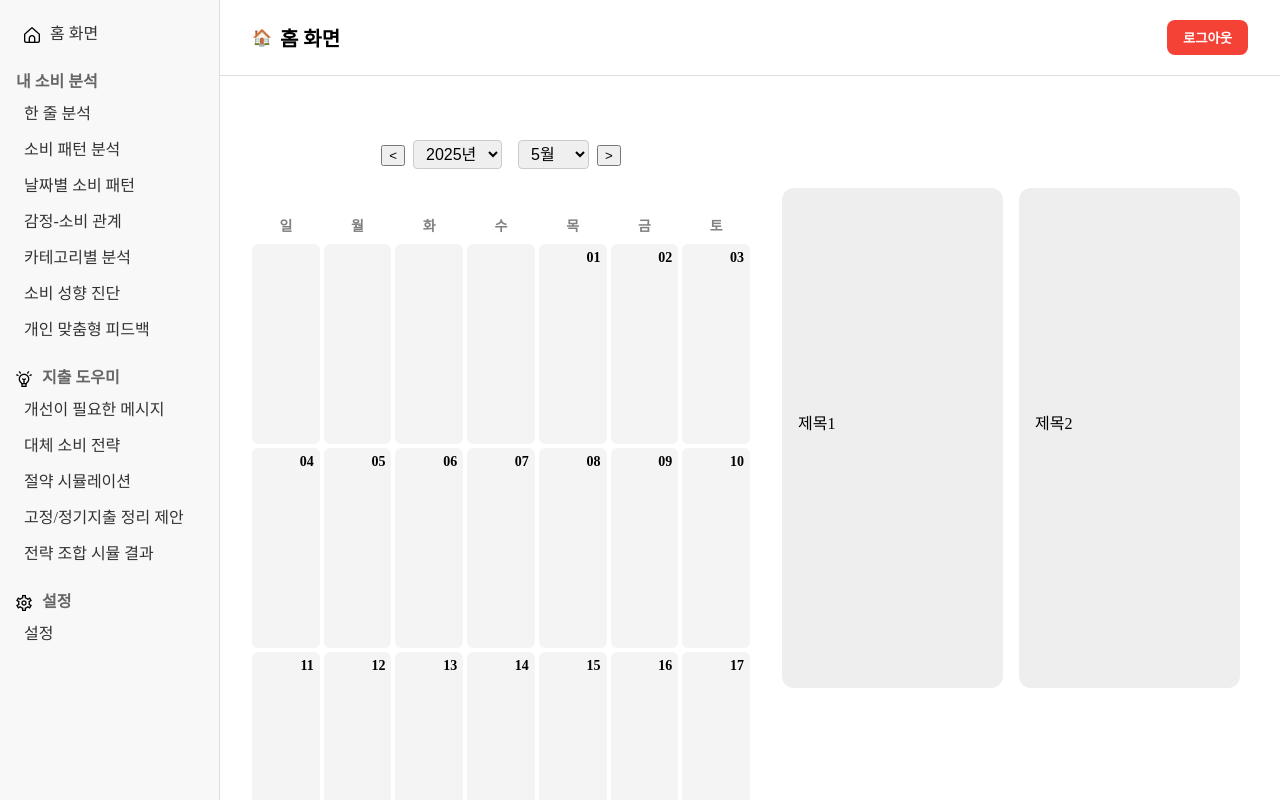
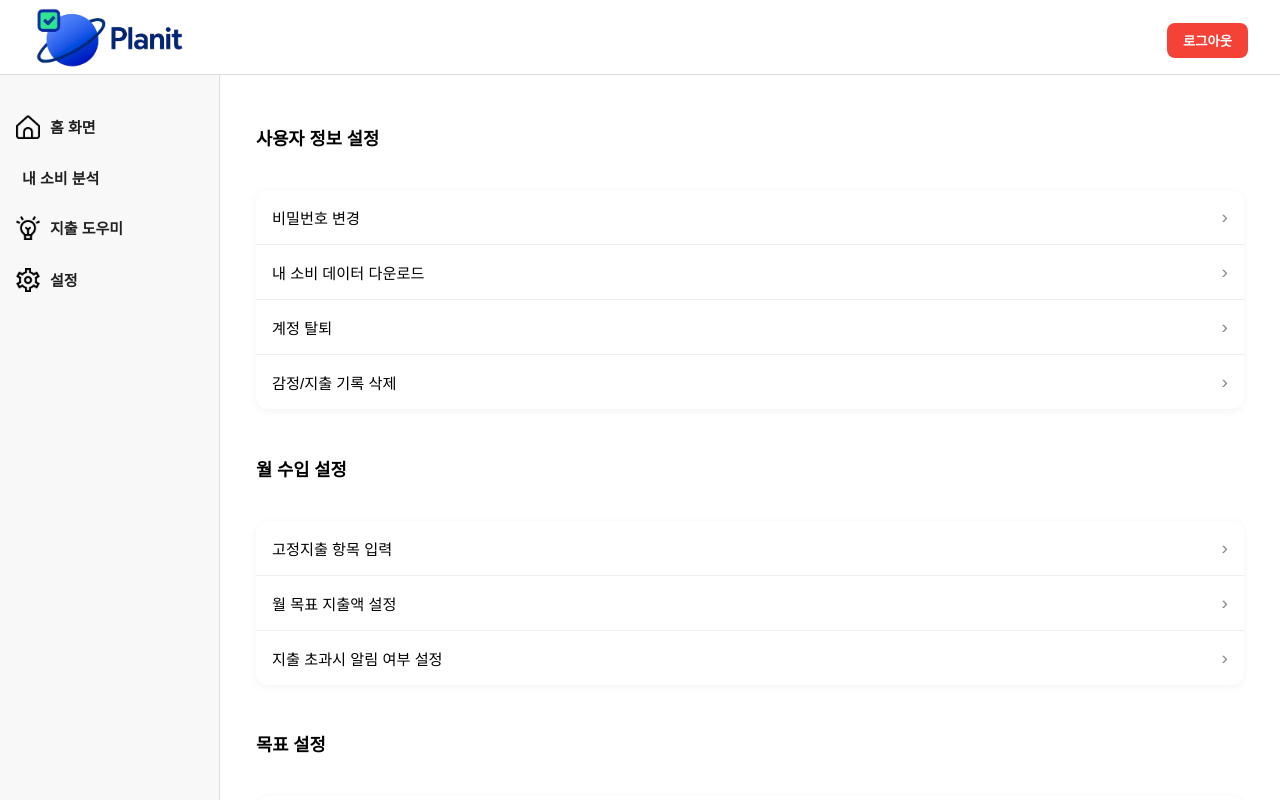
Before and after one commit to jiminh03/planit_project, a Vue app in the folder planit-front/front/: page /settings in a window 1280 px wide. Shown: the top 800 px of the page. Built offline with nearby package versions, Linux system fonts and the light colour scheme.

Commit message:
fix logo and sidebar location

```diff
--- a/planit-front/front/src/App.vue
+++ b/planit-front/front/src/App.vue
@@ -1,17 +1,18 @@
-<!-- App.vue -->
 <template>
-  <router-view />
+  <div class="app-layout">
+    <TopHeader />
+    <div class="main-layout">
+      <SidebarMenu />
+      <div class="content-view">
+        <router-view />
+      </div>
+    </div>
+  </div>
 </template>
 
-
 <script setup>
-import { onMounted } from 'vue'
-
-const theme = 'light' // 또는 localStorage 등
-
-onMounted(() => {
-  document.body.className = theme // body에 직접 적용
-})
+import TopHeader from '@/components/TopHeader.vue'
+import SidebarMenu from '@/components/SidebarMenu.vue'
 </script>
 
 <style>
@@ -20,18 +21,17 @@ html, body, #app {
   padding: 0;
   width: 100%;
   height: 100%;
-  /* overflow: hidden; */
   box-sizing: border-box;
 }
 
 *, *::before, *::after {
   box-sizing: inherit;
 }
-background-color: var(--bg-color);
-color: var(--text-color);
 
 body {
   font-family: sans-serif;
+  background-color: var(--bg-color);
+  color: var(--text-color);
 }
 
 body.light {
@@ -43,9 +43,21 @@ body.dark {
   --bg-color: #1e1e1e;
   --text-color: #f0f0f0;
 }
-.sidebar {
-  background-color: var(--bg-color);
-  color: var(--text-color);
+
+.app-layout {
+  display: flex;
+  flex-direction: column;
+  height: 100vh;
 }
 
+.main-layout {
+  display: flex;
+  flex: 1;
+}
+
+.content-view {
+  flex: 1;
+  padding: 20px;
+  overflow-y: auto;
+}
 </style>
--- a/planit-front/front/src/components/SidebarMenu.vue
+++ b/planit-front/front/src/components/SidebarMenu.vue
@@ -1,50 +1,81 @@
-<!-- SidebarMenu.vue -->
 <template>
   <div class="sidebar">
     <nav class="menu">
-      <router-link to="/" class="menu-item" exact-active-class="active">
-        <img src="@/assets/home_icon.png" alt="홈 화면" class="icon" />
-        홈 화면
-      </router-link>
+      <!-- 홈 화면 -->
+      <div class="menu-group-wrapper">
+        <router-link to="/" class="menu-group" exact-active-class="active">
+          <img src="@/assets/home_icon.png" alt="홈 화면" class="icon" />
+          <span class="menu-group-title">홈 화면</span>
+        </router-link>
+      </div>
 
-      <div class="menu-section">내 소비 분석</div>
-      <router-link to="/analysis/summary" class="menu-item">한 줄 분석</router-link>
-      <router-link to="/analysis/pattern" class="menu-item">소비 패턴 분석</router-link>
-      <router-link to="/analysis/date" class="menu-item">날짜별 소비 패턴</router-link>
-      <router-link to="/analysis/emotion" class="menu-item">감정-소비 관계</router-link>
-      <router-link to="/analysis/category" class="menu-item">카테고리별 분석</router-link>
-      <router-link to="/analysis/type" class="menu-item">소비 성향 진단</router-link>
-      <router-link to="/analysis/feedback" class="menu-item">개인 맞춤형 피드백</router-link>
+      <!-- 내 소비 분석 -->
+      <div class="menu-group-wrapper">
+        <router-link to="/analysis" class="menu-group">
+          <span class="menu-group-title">내 소비 분석</span>
+        </router-link>
+        <div class="submenu">
+          <router-link to="/analysis/summary" class="menu-subitem">한 줄 분석</router-link>
+          <router-link to="/analysis/pattern" class="menu-subitem">소비 패턴 분석</router-link>
+          <router-link to="/analysis/date" class="menu-subitem">날짜별 소비 패턴</router-link>
+          <router-link to="/analysis/emotion" class="menu-subitem">감정-소비 관계</router-link>
+          <router-link to="/analysis/category" class="menu-subitem">카테고리별 분석</router-link>
+          <router-link to="/analysis/type" class="menu-subitem">소비 성향 진단</router-link>
+          <router-link to="/analysis/feedback" class="menu-subitem">개인 맞춤형 피드백</router-link>
+        </div>
+      </div>
 
-      <div class="menu-section">
-        <img src="@/assets/lightbulb_icon.png" alt="지출 도우미" class="icon" />
-        지출 도우미
+      <!-- 지출 도우미 -->
+      <div class="menu-group-wrapper">
+        <router-link to="/guide" class="menu-group">
+          <img src="@/assets/lightbulb_icon.png" alt="지출 도우미" class="icon" />
+          <span class="menu-group-title">지출 도우미</span>
+        </router-link>
+        <div class="submenu">
+          <router-link to="/guide/message" class="menu-subitem">개선이 필요한 메시지</router-link>
+          <router-link to="/guide/strategy" class="menu-subitem">대체 소비 전략</router-link>
+          <router-link to="/guide/simulation" class="menu-subitem">절약 시뮬레이션</router-link>
+          <router-link to="/guide/fixed" class="menu-subitem">고정/정기지출 정리 제안</router-link>
+          <router-link to="/guide/combo" class="menu-subitem">전략 조합 시뮬 결과</router-link>
+        </div>
       </div>
-      <router-link to="/guide/message" class="menu-item">개선이 필요한 메시지</router-link>
-      <router-link to="/guide/strategy" class="menu-item">대체 소비 전략</router-link>
-      <router-link to="/guide/simulation" class="menu-item">절약 시뮬레이션</router-link>
-      <router-link to="/guide/fixed" class="menu-item">고정/정기지출 정리 제안</router-link>
-      <router-link to="/guide/combo" class="menu-item">전략 조합 시뮬 결과</router-link>
 
-      <div class="menu-section">
-        <img src="@/assets/settings_icon.png" alt="서ㄹ정" class="icon" />
-        설정
+      <!-- 설정 -->
+      <div class="menu-group-wrapper">
+        <router-link to="/settings" class="menu-group">
+          <img src="@/assets/settings_icon.png" alt="설정" class="icon" />
+          <span class="menu-group-title">설정</span>
+        </router-link>
+        <div class="submenu">
+          <router-link to="/settings" class="menu-subitem">설정</router-link>
+        </div>
       </div>
-      <router-link to="/settings" class="menu-item">설정</router-link>
     </nav>
   </div>
 </template>
+
+<script setup>
+// no logic needed
+</script>
 
 <style scoped>
 .sidebar {
   width: 220px;
   min-width: 220px;
-  height: 100vh;
   background-color: #f8f8f8;
   padding: 1rem;
   box-sizing: border-box;
   border-right: 1px solid #ddd;
+  height: 100%;
   overflow: auto;
+}
+
+.menu-group-wrapper {
+  position: relative;
+}
+
+.menu-group-wrapper:hover .submenu {
+  display: block;
 }
 
 .menu {
@@ -53,21 +84,37 @@
   gap: 0.25rem;
 }
 
-.menu-section {
-  margin-top: 1rem;
-  font-weight: bold;
-  color: #666;
+.menu-group {
+  display: flex;
+  align-items: center;
+  margin-top: 1.5rem;
+  text-decoration: none;
 }
 
-.menu-item {
+.menu-group-title {
+  margin-left: 6px;
+  font-weight: bold;
+  font-size: 15px;
+  color: #222;
+}
+
+.submenu {
+  display: none;
+  flex-direction: column;
+}
+
+.menu-subitem {
+  padding-left: 32px;
+  font-size: 14px;
+  color: #333;
   text-decoration: none;
-  color: #333;
+  display: block;
   padding: 4px 8px;
   border-radius: 6px;
   transition: background 0.2s;
 }
 
-.menu-item:hover {
+.menu-subitem:hover {
   background-color: #eee;
 }
 
@@ -77,9 +124,8 @@
 }
 
 .icon {
-  width: 16px;
-  height: 16px;
-  vertical-align: middle;
-  margin-right: 6px;
+  width: 24px;
+  height: 24px;
+  margin-right: 4px;
 }
 </style>
--- a/planit-front/front/src/components/TopHeader.vue
+++ b/planit-front/front/src/components/TopHeader.vue
@@ -1,13 +1,14 @@
-<!-- TopHeader.vue -->
 <template>
   <header class="top-header">
     <div class="title-area">
-      <span class="icon">🏠</span>
-      <h1>홈 화면</h1>
+      <router-link to="/" class="menu-group" exact-active-class="active">
+        <img src="@/assets/logo.png" alt="LOGO" class="icon" />
+      </router-link>
     </div>
     <button class="logout-button" @click="handleLogout">로그아웃</button>
   </header>
 </template>
+
 
 <script setup>
 import { useRouter } from 'vue-router'
@@ -25,10 +26,12 @@ function handleLogout() {
   display: flex;
   justify-content: space-between;
   align-items: center;
-  padding: 1.25rem 2rem;
+  padding: 0.5rem 2rem 0.1rem 2rem;
   border-bottom: 1px solid #ddd;
   background-color: white;
   flex-shrink: 0;
+  z-index: 1000;
+  position: relative;
 }
 
 .title-area {
@@ -41,6 +44,11 @@ function handleLogout() {
   font-size: 20px;
   font-weight: bold;
   margin: 0;
+}
+
+.icon {
+  width: 150x;
+  height: 60px;
 }
 
 .logout-button {
--- /dev/null
+++ b/planit-front/front/src/views/AnalysisView.vue
@@ -0,0 +1,39 @@
+<template>
+  <div class="content">
+    <p>AnalysisView</p>
+  </div>
+
+</template>
+
+<script setup>
+
+</script>
+
+<style scoped >
+.layout {
+  display: flex;
+  height: 100vh;
+  width: 100vw;
+  overflow: hidden;
+}
+
+.main-content {
+  flex: 1;
+  display: flex;
+  flex-direction: column;
+  height: 100%;
+  overflow: hidden;
+}
+
+.content-body {
+  flex: 1;
+  padding: 2rem;
+  box-sizing: border-box;
+  overflow: auto;
+}
+
+.content {
+  padding: 1rem;
+  flex: 1;
+}
+</style>
--- /dev/null
+++ b/planit-front/front/src/views/GuideView.vue
@@ -0,0 +1,38 @@
+<template>
+  <div class="content">
+    <p>GuideView</p>
+  </div>
+</template>
+
+<script setup>
+
+</script>
+
+<style scoped >
+.layout {
+  display: flex;
+  height: 100vh;
+  width: 100vw;
+  overflow: hidden;
+}
+
+.main-content {
+  flex: 1;
+  display: flex;
+  flex-direction: column;
+  height: 100%;
+  overflow: hidden;
+}
+
+.content-body {
+  flex: 1;
+  padding: 2rem;
+  box-sizing: border-box;
+  overflow: auto;
+}
+
+.content {
+  padding: 1rem;
+  flex: 1;
+}
+</style>
--- a/planit-front/front/src/views/HomeView.vue
+++ b/planit-front/front/src/views/HomeView.vue
@@ -1,22 +1,13 @@
 <!-- HomeView.vue -->
 <template>
-  <div class="home-container">
-    <SidebarMenu />
-    <div class="main-content">
-      <TopHeader />
-      <div class="content-body">
-        <CalendarSection @open-modal="openModal" />
-        <CardWidgets />
-      </div>
-
-    </div>
+  <div class="content-body">
+    <CalendarSection @open-modal="openModal" />
+    <CardWidgets />
   </div>
 </template>
 
 <script setup>
 import { ref } from 'vue'
-import SidebarMenu from '../components/SidebarMenu.vue'
-import TopHeader from '../components/TopHeader.vue'
 import CalendarSection from '../components/CalendarSection.vue'
 import CardWidgets from '../components/CardWidgets.vue'
 
--- /dev/null
+++ b/planit-front/front/src/views/SettingsView.vue
@@ -0,0 +1,100 @@
+<template>
+  <div class="content">
+    <div class="settings-section">
+      <h2>사용자 정보 설정</h2>
+      <ul class="settings-card">
+        <li>비밀번호 변경 <span class="arrow">›</span></li>
+        <li>내 소비 데이터 다운로드 <span class="arrow">›</span></li>
+        <li>계정 탈퇴 <span class="arrow">›</span></li>
+        <li>감정/지출 기록 삭제 <span class="arrow">›</span></li>
+      </ul>
+
+      <h2>월 수입 설정</h2>
+      <ul class="settings-card">
+        <li>고정지출 항목 입력 <span class="arrow">›</span></li>
+        <li>월 목표 지출액 설정 <span class="arrow">›</span></li>
+        <li>지출 초과시 알림 여부 설정 <span class="arrow">›</span></li>
+      </ul>
+
+      <h2>목표 설정</h2>
+      <ul class="settings-card">
+        <li>소비 절감 목표 설정 <span class="arrow">›</span></li>
+        <li>자동 추천 전략 <span class="arrow">›</span></li>
+        <li>챌린지 확인 / 수정 <span class="arrow">›</span></li>
+      </ul>
+    </div>
+  </div>
+</template>
+
+<script setup>
+
+
+</script>
+
+<style scoped >
+.layout {
+  display: flex;
+  height: 100vh;
+  width: 100vw;
+  overflow: hidden;
+}
+
+.main-content {
+  flex: 1;
+  display: flex;
+  flex-direction: column;
+  height: 100%;
+  overflow: hidden;
+}
+
+.content-body {
+  flex: 1;
+  padding: 2rem;
+  box-sizing: border-box;
+  overflow: auto;
+}
+
+.content {
+  padding: 1rem;
+  flex: 1;
+}
+
+.settings-section {
+  display: flex;
+  flex-direction: column;
+  gap: 2rem;
+}
+
+.settings-section h2 {
+  font-size: 1.1rem;
+  margin-bottom: 0.5rem;
+}
+
+.settings-card {
+  list-style: none;
+  padding: 0;
+  margin: 0;
+  background: white;
+  border-radius: 12px;
+  box-shadow: 0 2px 8px rgba(0, 0, 0, 0.05);
+  overflow: hidden;
+}
+
+.settings-card li {
+  display: flex;
+  justify-content: space-between;
+  align-items: center;
+  padding: 1rem;
+  border-bottom: 1px solid #eee;
+  font-size: 0.95rem;
+}
+
+.settings-card li:last-child {
+  border-bottom: none;
+}
+
+.arrow {
+  font-size: 1.2rem;
+  color: #888;
+}
+</style>
```
Also changed, not shown: planit-front/front/src/router/index.js (+8 -12 lines), planit-front/front/src/assets/logo.png (added).
